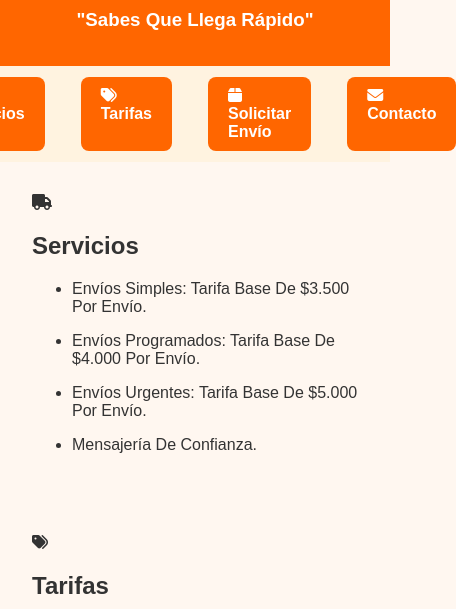
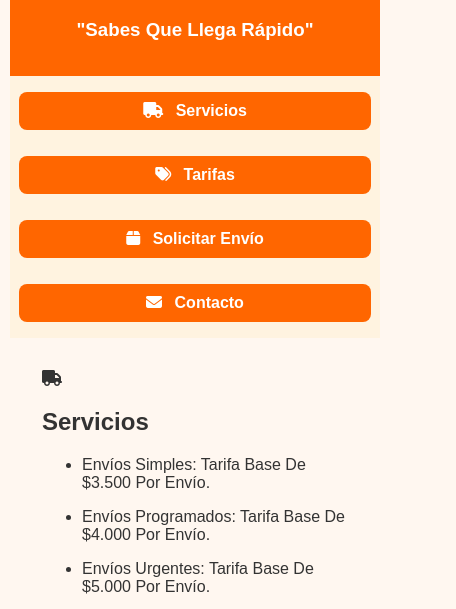
Before and after one commit to mensajeriahermes/MH, a plain HTML site: page index.html in a window 390 px wide. Shown: the part 211-820 px from the top of the page, 456 px wide, since content can reach past the window. Drawn offline with Linux system fonts and the light colour scheme.

Commit message:
Update style.css

```diff
--- a/style.css
+++ b/style.css
@@ -259,4 +259,33 @@ button, .btn {
     margin: 10px 0;
     text-align: center;
   }
+
+ @media (max-width: 768px) {
+   body {
+     padding: 10px;
+   }
+
+  nav {
+    flex-direction: column;
+    align-items: center;
+  }
+
+  nav a {
+    margin: 5px 0;
+    width: 90%;
+    text-align: center;
+  }
+
+  .logo img {
+    width: 100px;
+    heigth: auto;
+  }
+
+  section {
+    padding: 10px;
+  }
+
+  form {
+    width: 100%;
+  }
 }
```
